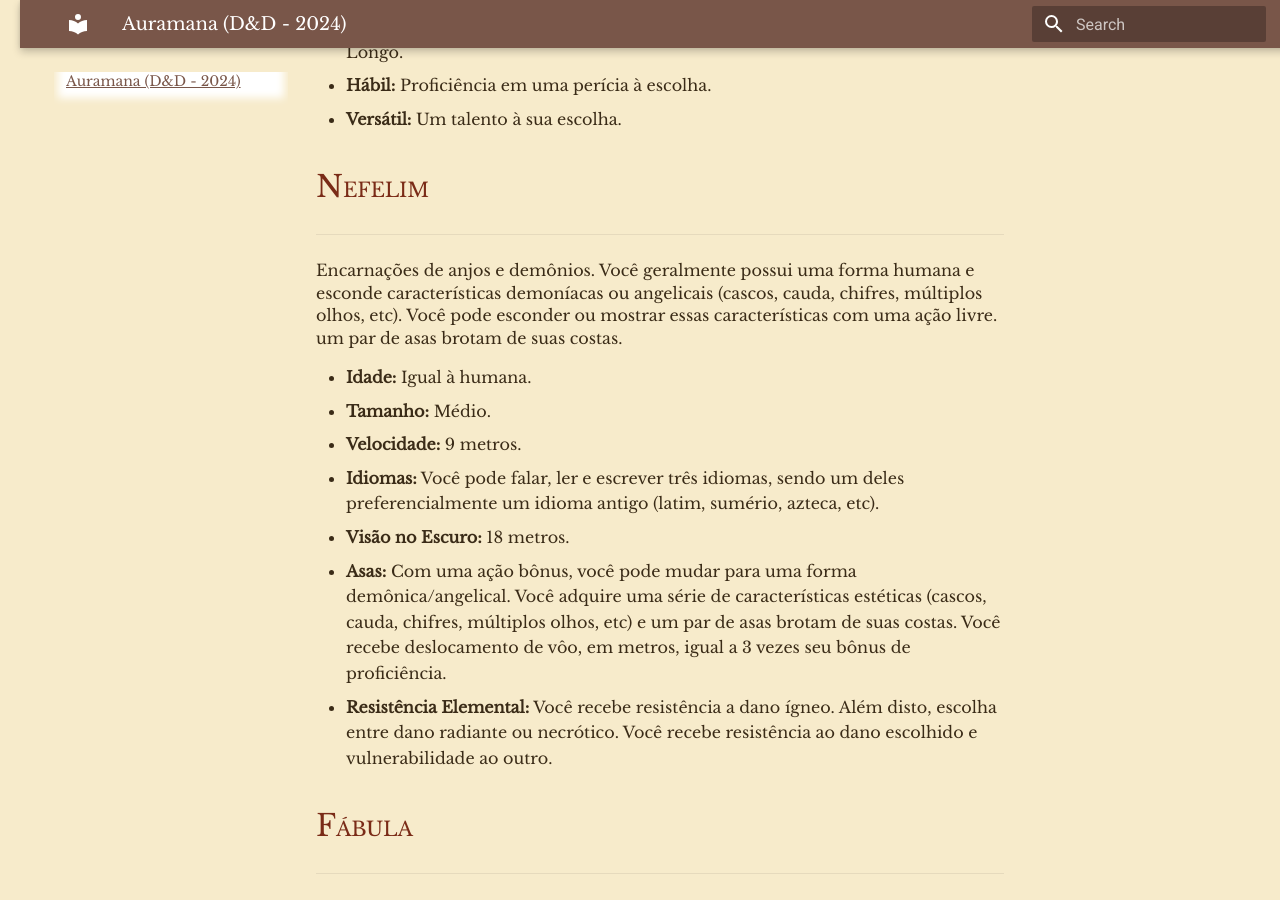
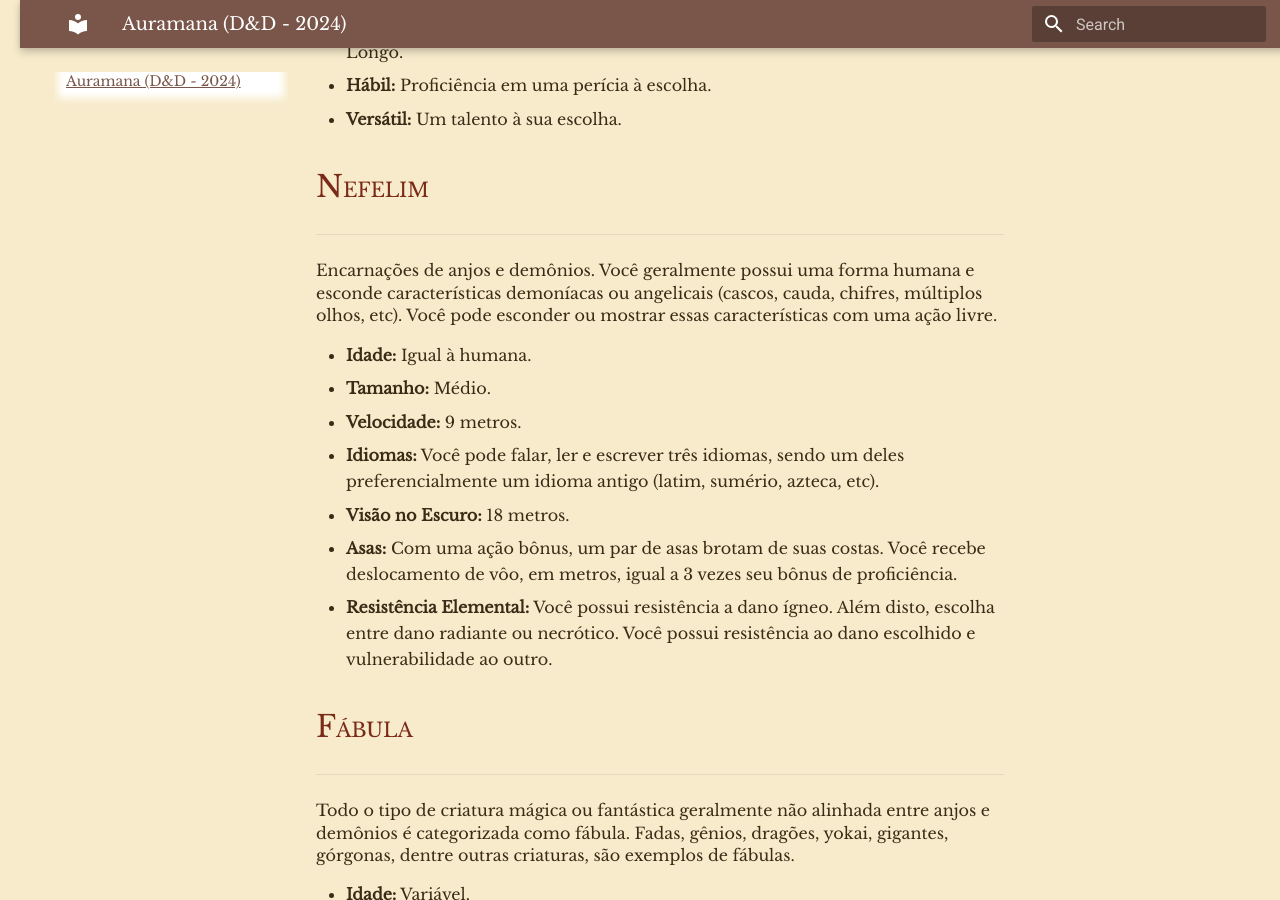
Before and after one commit to ozyssj/auramana-rpg, an MkDocs documentation site: the page built from docs/auramana-dnd.md, in a window 1280 px wide and 900 px high, scrolled down 7292 px. Built offline with MkDocs 1.6.1 and Material for MkDocs 9.7.7, drawn with Linux system fonts in a browser that asks for light colours; some of the changed text lies outside the part shown.

Commit message:
Update auramana-dnd.md

```diff
--- a/docs/auramana-dnd.md
+++ b/docs/auramana-dnd.md
@@ -353,17 +353,15 @@
   <h3>Nefelim</h3>
   <hr>
   <p>
-    Encarnações de anjos e demônios. Você geralmente possui uma forma humana e esconde características demoníacas ou angelicais (cascos, cauda, chifres, múltiplos olhos, etc). Você pode esconder ou mostrar essas características com uma ação livre.
-    um par de asas brotam de suas costas.
-  </p>
+    Encarnações de anjos e demônios. Você geralmente possui uma forma humana e esconde características demoníacas ou angelicais (cascos, cauda, chifres, múltiplos olhos, etc). Você pode esconder ou mostrar essas características com uma ação livre.  </p>
   <ul>
     <li><strong>Idade:</strong> Igual à humana.</li>
     <li><strong>Tamanho:</strong> Médio.</li>
     <li><strong>Velocidade:</strong> 9 metros.</li>
     <li><strong>Idiomas:</strong> Você pode falar, ler e escrever três idiomas, sendo um deles preferencialmente um idioma antigo (latim, sumério, azteca, etc).</li>
     <li><strong>Visão no Escuro:</strong> 18 metros.</li>
-    <li><strong>Asas: </strong> Com uma ação bônus, você pode mudar para uma forma demônica/angelical. Você adquire uma série de características estéticas (cascos, cauda, chifres, múltiplos olhos, etc) e um par de asas brotam de suas costas. Você recebe deslocamento de vôo, em metros, igual a 3 vezes seu bônus de proficiência.</li>
-    <li><strong>Resistência Elemental:</strong> Você recebe resistência a dano ígneo. Além disto, escolha entre dano radiante ou necrótico. Você recebe resistência ao dano escolhido e vulnerabilidade ao outro.</li>
+    <li><strong>Asas: </strong> Com uma ação bônus, um par de asas brotam de suas costas. Você recebe deslocamento de vôo, em metros, igual a 3 vezes seu bônus de proficiência.</li>
+    <li><strong>Resistência Elemental:</strong> Você possui resistência a dano ígneo. Além disto, escolha entre dano radiante ou necrótico. Você possui resistência ao dano escolhido e vulnerabilidade ao outro.</li>
   </ul>
 </section>
 
@@ -413,13 +411,13 @@
     <li><strong>Visão no Escuro:</strong> 18 metros.</li>
     <li><strong>Armas Naturais:</strong> Com uma ação livre, você pode entrar ou sair de uma forma híbrida entre a forma humana e animal. Neste estado, seus ataques desarmados causam 1d6 de dano. O tipo de dano e atributo utilizado nas rolagens estão relacionados ao ataque principal de sua forma animal. Seus ataques desarmados são considerados mágico.</li>
     <li><strong>Forma Animal:</strong> Escolha um animal de CR 1 ou menor (lobo atroz, leão, tigre, hiena gigante, urso pardo, etc). Uma vez feita a escolha, ela não pode ser alterada. Com uma ação bônus, você pode pode ficar nna forma escolhida uma quantidade horas iguais ao seu bônus de proficiência. As regras de transformação são similares à Forma Selvagem do Druida.</li>
-    <li><strong>Sensibilidade à Prata:</strong> Armas banhadas em prata ignoram suas resistências que você possua e os PV temporários de sua Forma Animal.</li>
+    <li><strong>Sensibilidade à Prata:</strong> Armas banhadas em prata ignoram as resistências a dano  que você possua e os PV temporários de sua Forma Animal.</li>
   </ul>
 </section>
 
 
 <section class="raca">
-  <h3>Morto Vivo</h3>
+  <h3>Morto-Vivo</h3>
   <hr>
   <p>
     Vampiros, múmias, zumbis e espectros são exemplos de criaturas que morreram, porém ainda vagam entre o mundo dos vivos.
```
Also changed, not shown: other parts of docs/auramana-dnd.md (+2 -2 lines).
